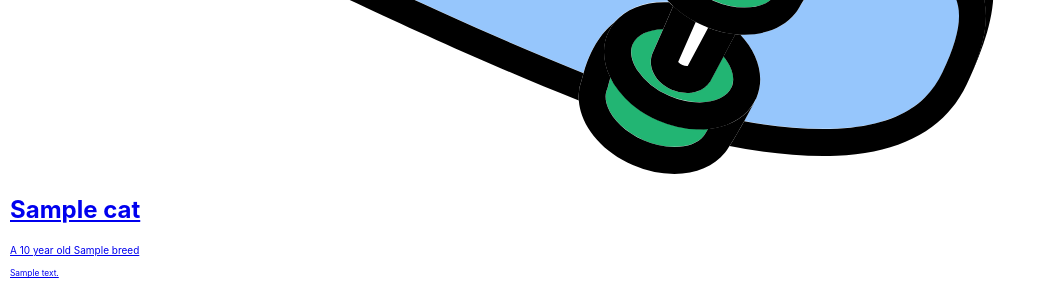
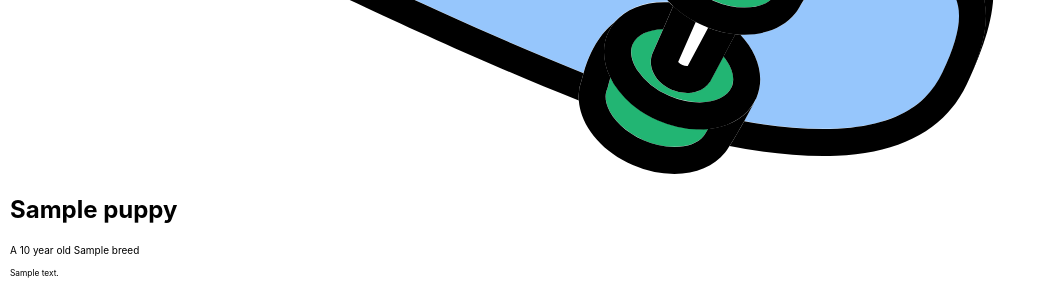
Before and after one commit to korycfitz/puppy-collector, a Django app: template main_app/templates/puppies/index.html in a window 1280 px wide. Shown: the part 1417-1705 px from the top of the page, without its empty margins (0-1047 px from the left). Run offline with Django 4.2, Linux system fonts and the light colour scheme; the template is opened without the code that fills it: most values are stand-ins (such as "Sample title", 1, 10 or a date in 2020).

Commit message:
add puppy index view

```diff
--- a/main_app/templates/puppies/index.html
+++ b/main_app/templates/puppies/index.html
@@ -2,13 +2,11 @@
 {% load static %}
 
 {% block head %}
-
 <link
   rel="stylesheet"
+  type="text/css"
   href="{% static 'css/puppies/puppy-index.css' %}"
-  type="text/css"
->
-
+/>
 {% endblock %}
 
 {% block content %}
@@ -24,7 +22,6 @@
 <section class="card-container">
   {% for puppy in puppies %}
     <div class="card">
-      <a href="{% url 'puppy-detail' puppy.id %}">
       <div class="card-content">
         <div class="card-img-container">
           <img
@@ -32,15 +29,14 @@
             alt="A skater boy cat"
           >
         </div>
-          <h2 class="card-title">{{ cat.name }}</h2>
-          {% if cat.age > 0 %}
-            <p>A {{ cat.age }} year old {{ cat.breed }}</p>
+        <h2 class="card-title">{{ puppy.name }}</h2>
+        {% if puppy.age > 0 %}
+          <p>A {{ puppy.age }} year old {{ puppy.breed }}</p>
         {% else %}
-            <p>A {{ cat.breed }} kitten</p>
+          <p>A {{ puppy.breed }} puppy.</p>
         {% endif %}
-          <p><small>{{ cat.description }}</small></p>
+        <p><small>{{ puppy.description }}</small></p>
       </div>
-      </a>
     </div>
   {% endfor %}
 </section>
```
Also changed, not shown: main_app/views.py (+4 -4 lines). Lines whose indentation alone changed are shown as unchanged.
